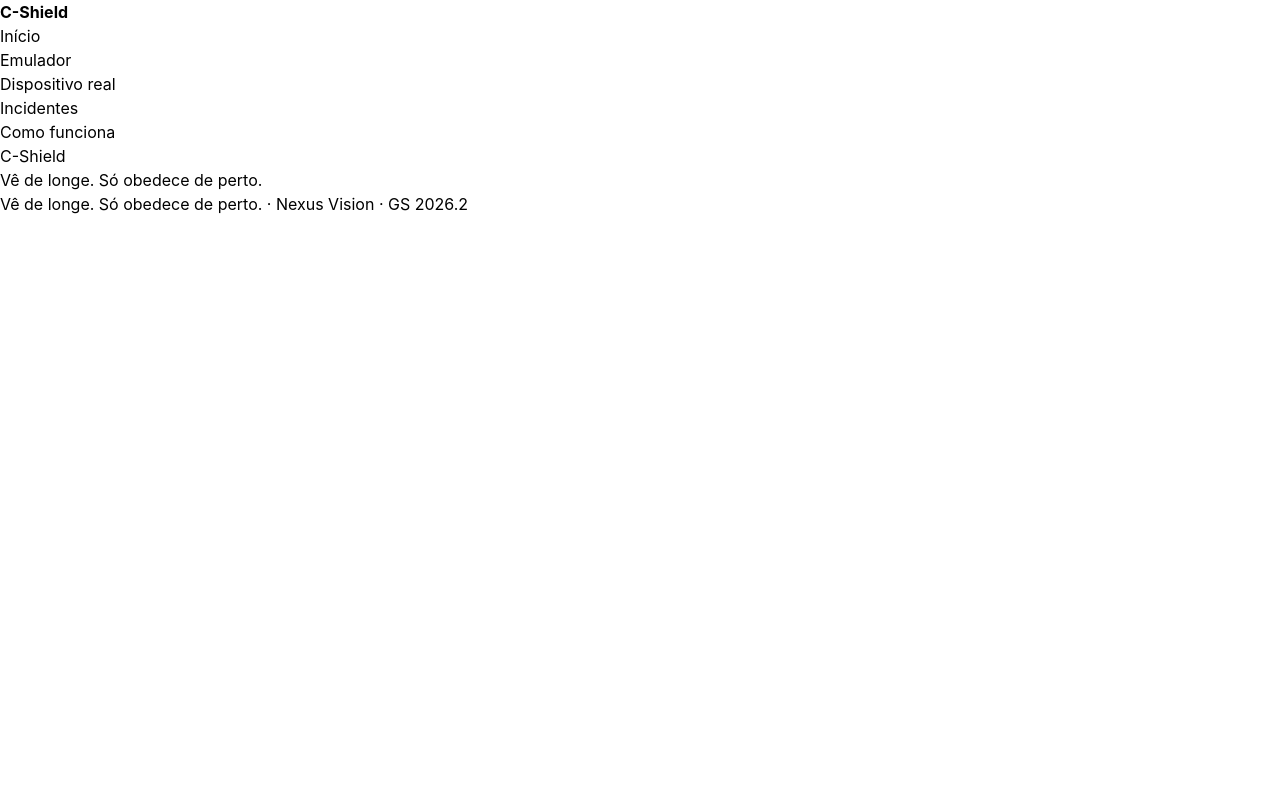
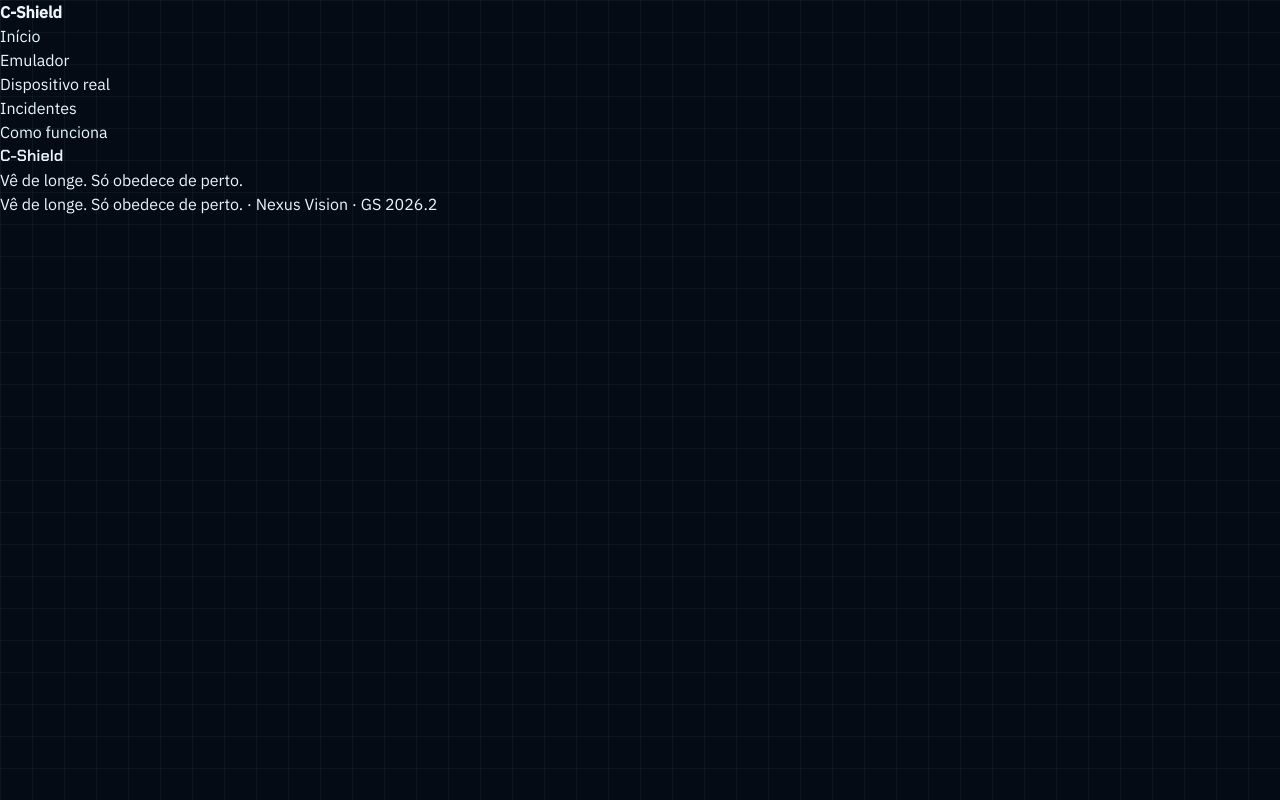
Before and after one commit to NexusDev-Team/WebFront-GS, a React (Vite) app: page / in a window 1280 px wide. Built offline with nearby package versions, Linux system fonts and the light colour scheme.

Commit message:
style: define os tokens de cor e as fontes da sala de controle

```diff
--- a/index.html
+++ b/index.html
@@ -4,6 +4,10 @@
     <meta charset="UTF-8" />
     <meta name="viewport" content="width=device-width, initial-scale=1" />
     <meta name="description" content="C-Shield: guardião independente que veta ordens perigosas em câmaras frias invadidas pela internet." />
+    <meta name="theme-color" content="#050B14" />
+    <link rel="preconnect" href="https://fonts.googleapis.com" />
+    <link rel="preconnect" href="https://fonts.gstatic.com" crossorigin />
+    <link href="https://fonts.googleapis.com/css2?family=Chakra+Petch:wght@600;700&family=IBM+Plex+Mono:wght@400;500&family=IBM+Plex+Sans:wght@400;500&family=VT323&display=swap" rel="stylesheet" />
     <title>C-Shield — Vê de longe. Só obedece de perto.</title>
   </head>
   <body>
--- a/src/styles/index.css
+++ b/src/styles/index.css
@@ -9,5 +9,31 @@
  *   Nicolas Cinel — RM572940
  */
 
-/* Estilos globais. Os tokens e efeitos da sala de controle entram no T7. */
+/* Estilos globais do site. Tokens e efeitos ficam em arquivos próprios. */
 @import "tailwindcss";
+@import "./tokens.css";
+
+@layer base {
+  html {
+    scroll-behavior: smooth;
+  }
+
+  body {
+    @apply bg-noite-950 font-texto text-base leading-normal text-gelo-50 antialiased;
+    /* Grade de sala de controle: linhas finas a cada 32 px, estática. */
+    background-image:
+      linear-gradient(var(--color-grade) 1px, transparent 1px),
+      linear-gradient(90deg, var(--color-grade) 1px, transparent 1px);
+    background-size: 32px 32px;
+  }
+
+  h1, h2, h3, h4 {
+    @apply font-titulo;
+  }
+
+  /* Foco visível em todos os controles (W4). */
+  :focus-visible {
+    outline: 2px solid var(--color-led-forte);
+    outline-offset: 3px;
+  }
+}
--- /dev/null
+++ b/src/styles/tokens.css
@@ -0,0 +1,42 @@
+/*
+ * C-Shield — site da GS 2026.2 "CitizenTech"
+ * Front-end Design e Web Development · FIAP
+ * Equipe Nexus Vision. Integrantes:
+ *   Isac Nilton Fernandes de Oliveira — RM573282
+ *   João Benedito de Oliveira Simplício — RM570206
+ *   Leonardo Formigari — RM573291
+ *   Luis Fernando — RM570959
+ *   Nicolas Cinel — RM572940
+ */
+
+/*
+ * Tokens da "Sala de controle às 2h da manhã" (docs/specs/web/design.md §2).
+ * Tailwind v4: o @theme gera as utilidades (bg-noite-950, text-gelo-50...).
+ * Regras de contraste: led-fraco NUNCA em texto; critico em texto pequeno só
+ * sobre noite-950/noite-900; geada e grade são só decoração.
+ */
+@theme {
+  --color-noite-950: #050b14;
+  --color-noite-900: #0a1626;
+  --color-painel: rgba(14, 32, 56, 0.45);
+  --color-borda: rgba(125, 211, 252, 0.18);
+  --color-gelo-50: #eaf6ff;
+  --color-gelo-300: #9cc9e8;
+  --color-led-fraco: #1e6fa3;
+  --color-led-forte: #38bdf8;
+  --color-ok: #22c55e;
+  --color-atencao: #eab308;
+  --color-critico: #ef4444;
+  --color-ataque: #ff3b4e;
+  --color-lcd-fundo: #a8c64e;
+  --color-lcd-texto: #1b2a0b;
+
+  /* Camada hacker + gelo (decorativos) */
+  --color-geada: rgba(234, 246, 255, 0.06);
+  --color-grade: rgba(125, 211, 252, 0.06);
+
+  --font-titulo: "Chakra Petch", system-ui, sans-serif;
+  --font-texto: "IBM Plex Sans", system-ui, sans-serif;
+  --font-mono: "IBM Plex Mono", ui-monospace, monospace;
+  --font-lcd: "VT323", ui-monospace, monospace;
+}
```
